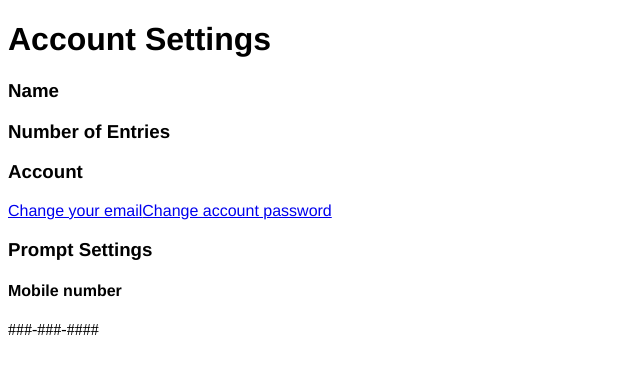
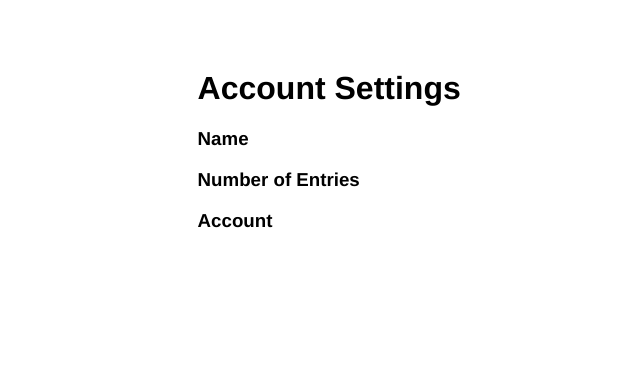
Before and after one commit to bpehlert/letter-react, a React (Create React App) app in the folder client/: page /account in a window 1280 px wide. Shown: the top 374 px of the page, without its empty margins (0-640 px from the left). Built offline with nearby package versions, Linux system fonts and the light colour scheme; no server answers.

Commit message:
updated account settings page

```diff
--- a/client/src/components/Account.js
+++ b/client/src/components/Account.js
@@ -1,6 +1,7 @@
 import React, { Component } from "react";
 import { connect } from "react-redux";
 import * as actions from "../actions";
+import ContainerAccount from "./styled/ContainerAccount";
 
 class Account extends Component {
   componentDidMount() {
@@ -15,7 +16,7 @@ class Account extends Component {
     const lastName = this.props.auth ? name.lastName : "";
 
     return (
-      <div>
+      <ContainerAccount>
         <h1>Account Settings</h1>
         <h3>Name</h3>
         <p>{firstName}</p>
@@ -24,12 +25,7 @@ class Account extends Component {
         <p>{entries}</p>
         <h3>Account</h3>
         <p>{email}</p>
-        <a href="#">Change your email</a>
-        <a href="#">Change account password</a>
-        <h3>Prompt Settings</h3>
-        <h4>Mobile number</h4>
-        <p>###-###-####</p>
-      </div>
+      </ContainerAccount>
     );
   }
 }
--- a/client/src/components/auth/AuthEmailForm.js
+++ b/client/src/components/auth/AuthEmailForm.js
@@ -199,7 +199,7 @@ class AuthEmailForm extends Component {
       {
         id: "email",
         type: "email",
-        text: "Email address",
+        text: "Email",
         show: true
       },
       {
--- /dev/null
+++ b/client/src/components/styled/ContainerAccount.js
@@ -0,0 +1,7 @@
+import styled from "styled-components";
+
+const ContainerAccount = styled.div`
+  margin: 70px 15%;
+`;
+
+export default ContainerAccount;
--- a/client/src/components/styled/ContainerAuth.js
+++ b/client/src/components/styled/ContainerAuth.js
@@ -1,6 +1,6 @@
 import styled from "styled-components";
 
-const Container = styled.div`
+const ContainerAuth = styled.div`
   margin: 50px 25%;
   display: flex;
   flex-direction: column;
@@ -31,4 +31,4 @@ const Container = styled.div`
   }
 `;
 
-export default Container;
+export default ContainerAuth;
```
